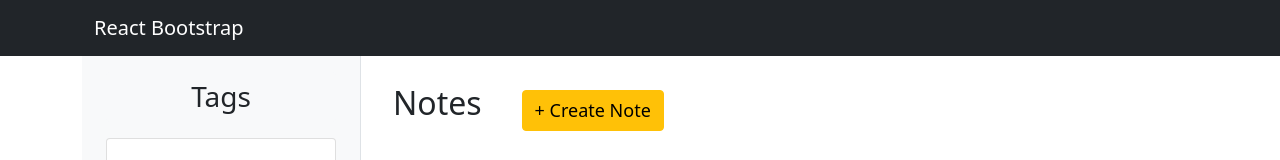
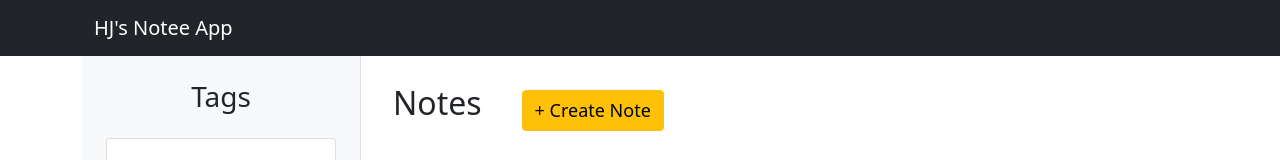
Before and after one commit to HJunng/notes-app, a React (Create React App) app: page / in a window 1280 px wide. Shown: the top 160 px of the page. Built offline with nearby package versions, Linux system fonts and the light colour scheme.

Commit message:
Header 변경

```diff
--- a/src/App.tsx
+++ b/src/App.tsx
@@ -3,7 +3,7 @@ import './App.css';
 import {Note} from './models/note.model';
 import Header from './components/Header';
 import 'bootstrap/dist/css/bootstrap.min.css';
-import { Button, Col, Container, Row } from 'react-bootstrap';
+import { Col, Container, Row } from 'react-bootstrap';
 import NotesList from './components/NotesList';
 import CreateNotesModal from './components/CreateNotesModal';
 
--- a/src/components/Header.tsx
+++ b/src/components/Header.tsx
@@ -10,7 +10,7 @@ const Header: React.FunctionComponent<IHeaderProps> = (props) => {
       <Container>
           <Navbar.Brand href="#home">
 
-            React Bootstrap
+            HJ's Notee App
           </Navbar.Brand>
         </Container>
     </Navbar>
```
